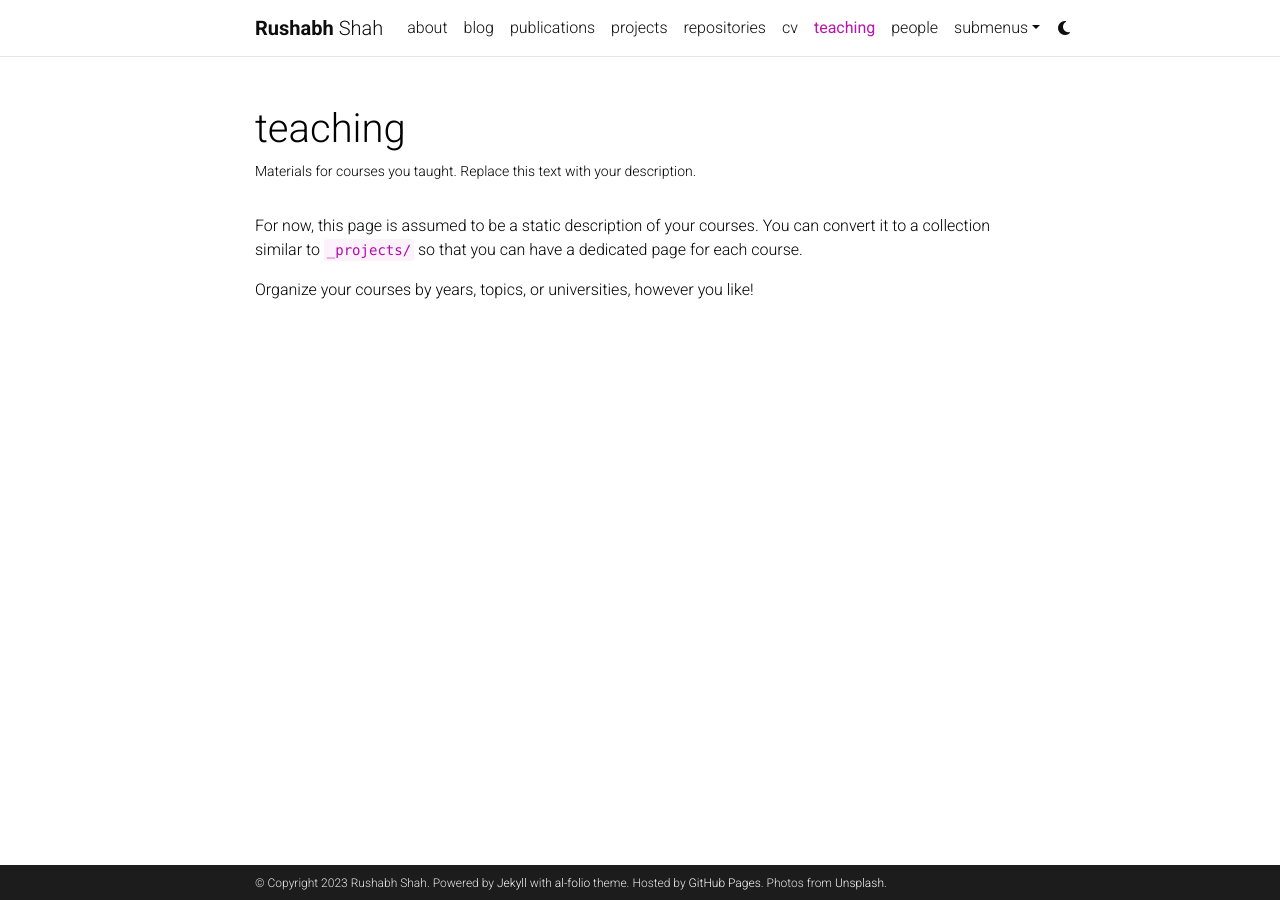
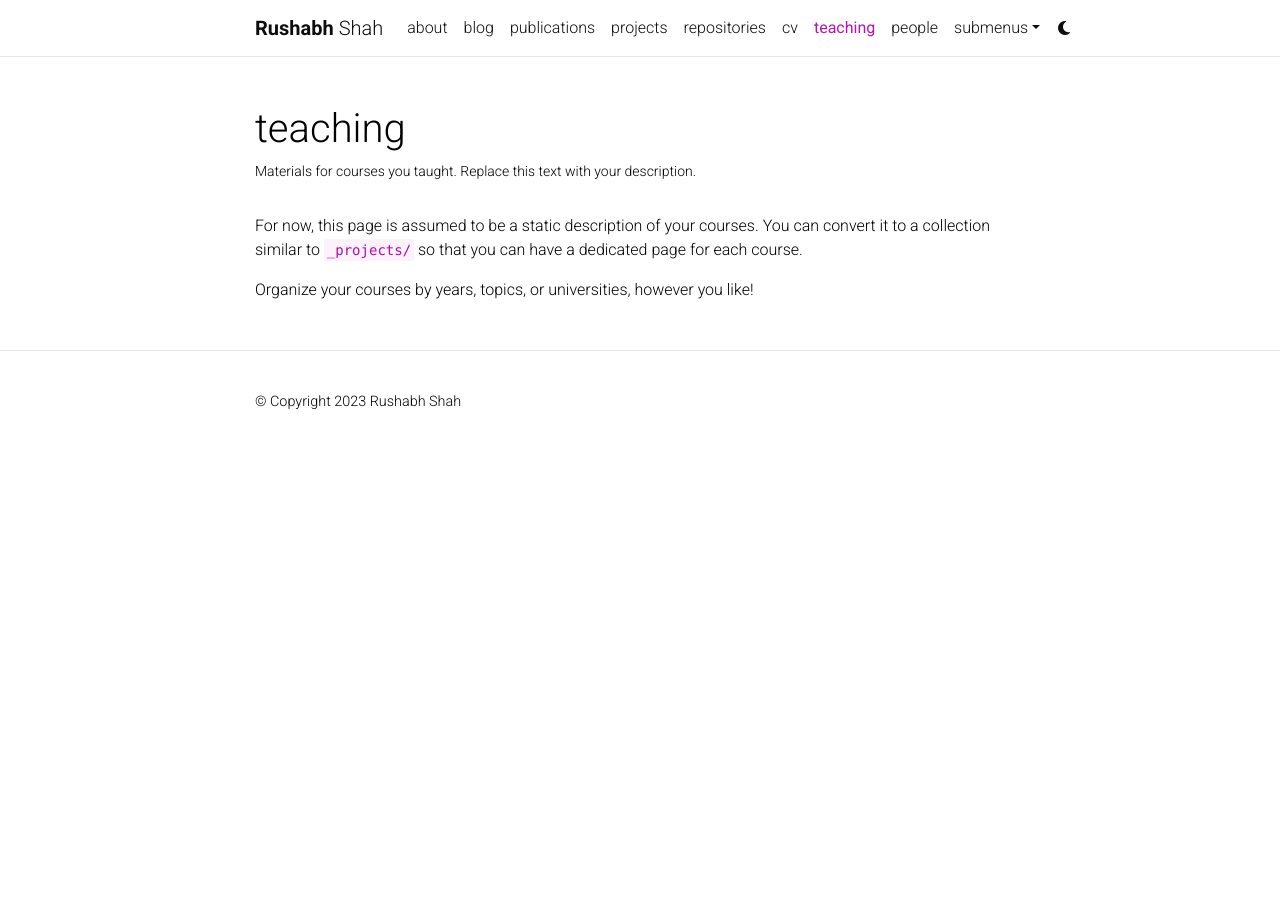
Before and after one commit to rrushabh/rrushabh.github.io, a Jekyll site: the page built from _pages/teaching.md, in a window 1280 px wide. Built offline with Jekyll 4.4.1, drawn with Linux system fonts in a browser that asks for light colours; comment, search, counter and statistics services are not loaded; a style sheet for code colours, icons or effects is not loaded.

Commit message:
Edited layout

```diff
--- a/_config.yml
+++ b/_config.yml
@@ -8,11 +8,8 @@
 last_name: Shah
 email: you@example.com
 description: > # the ">" symbol means to ignore newlines until "footer_text:"
-  A simple, whitespace theme for academics. Based on [*folio](https://github.com/bogoli/-folio) design.
-footer_text: >
-  Powered by <a href="https://jekyllrb.com/" target="_blank">Jekyll</a> with <a href="https://github.com/alshedivat/al-folio">al-folio</a> theme.
-  Hosted by <a href="https://pages.github.com/" target="_blank">GitHub Pages</a>.
-  Photos from <a href="https://unsplash.com" target="_blank">Unsplash</a>.
+  Rushabh Shah's personal website.
+footer_text:
 keywords: jekyll, jekyll-theme, academic-website, portfolio-website  # add your own keywords or leave empty
 
 lang: en # the language of your site (for example: en, fr, cn, ru, etc.)
@@ -48,7 +45,7 @@
 # -----------------------------------------------------------------------------
 
 navbar_fixed: true
-footer_fixed: true
+footer_fixed: false
 
 # Dimensions
 max_width: 800px
--- a/_includes/footer.html
+++ b/_includes/footer.html
@@ -1,7 +1,7 @@
     {% if site.footer_fixed %}
     <footer class="fixed-bottom">
       <div class="container mt-0">
-        &copy; Copyright {{ site.time | date: '%Y' }} {{ site.first_name }} {{ site.middle_name }} {{ site.last_name }}. {{ site.footer_text }}
+        &copy; Copyright {{ site.time | date: '%Y' }} {{ site.first_name }} {{ site.middle_name }} {{ site.last_name }} {{ site.footer_text }}
         {%- if site.impressum_path -%}
         <a href="{{ site.url }}{{ site.baseurl }}{{ site.impressum_path }}">Impressum</a>.
         {%- endif -%}
@@ -13,7 +13,7 @@
     {%- else -%}
     <footer class="sticky-bottom mt-5">
       <div class="container">
-        &copy; Copyright {{ site.time | date: '%Y' }} {{ site.first_name }} {{ site.middle_name }} {{ site.last_name }}. {{ site.footer_text }}
+        &copy; Copyright {{ site.time | date: '%Y' }} {{ site.first_name }} {{ site.middle_name }} {{ site.last_name }} {{ site.footer_text }}
         {%- if site.impressum_path -%}
         <a href="{{ site.url }}{{ site.baseurl }}{{ site.impressum_path }}">Impressum</a>.
         {%- endif -%}
```
Also changed, not shown: _pages/about.md (line endings or trailing spaces).
